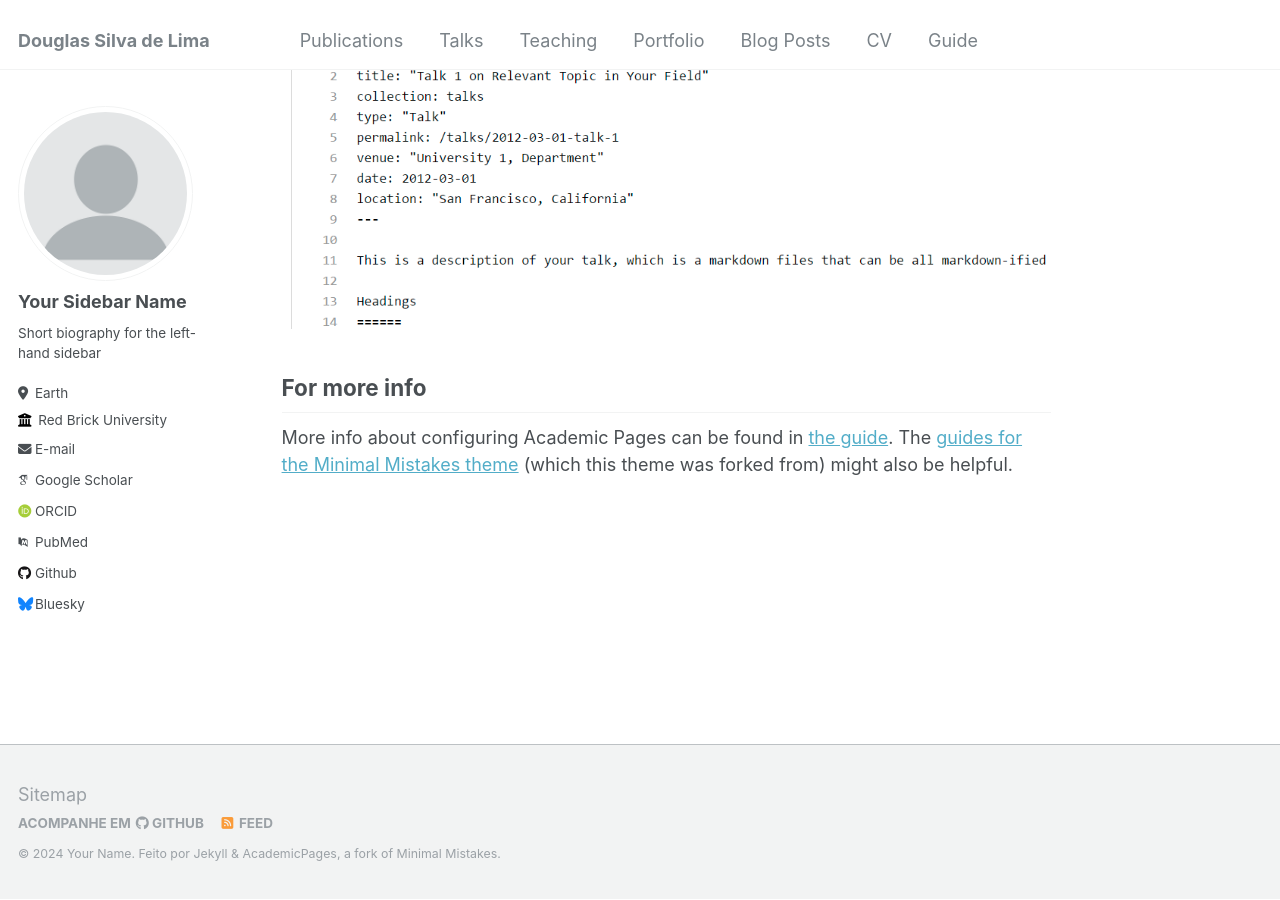
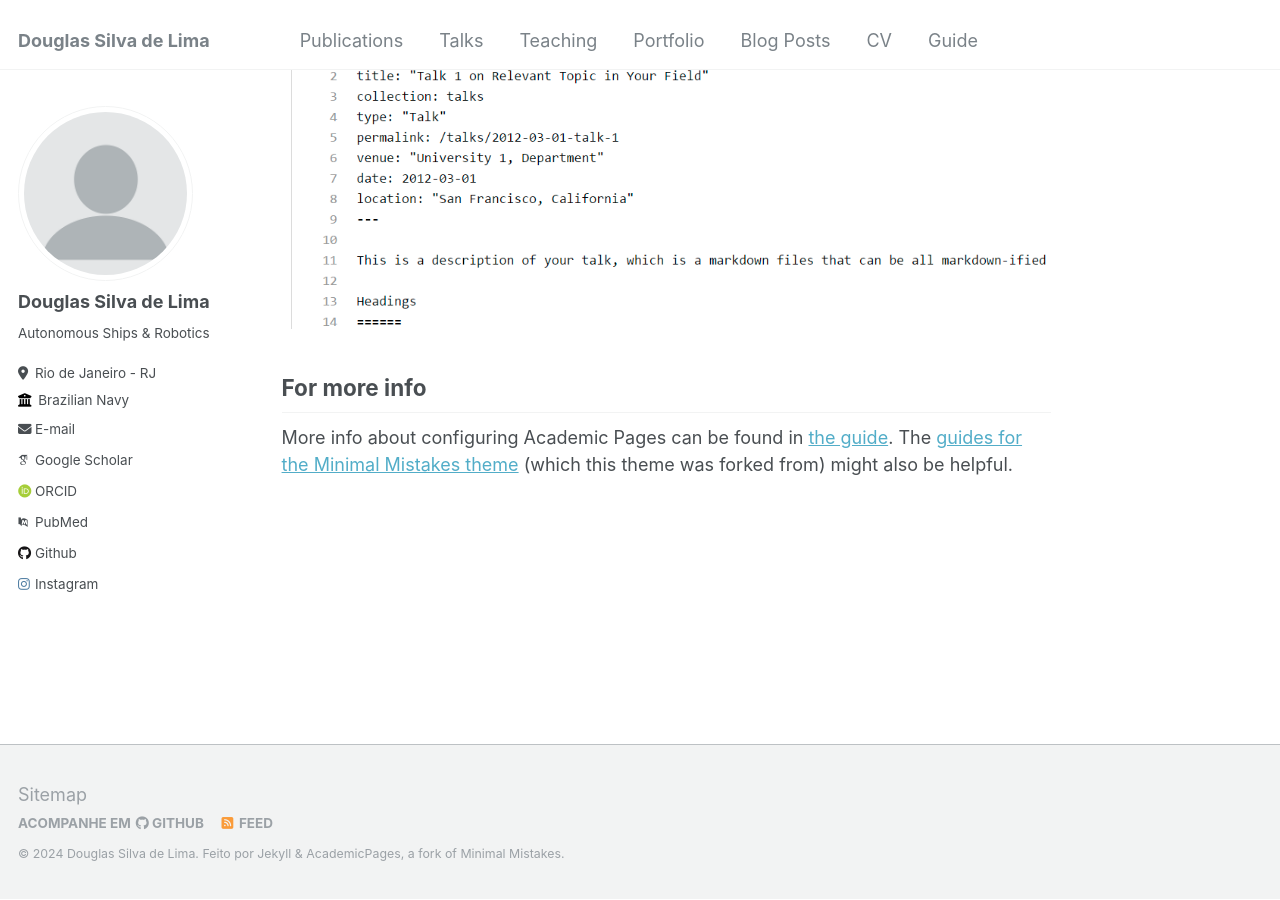
Before and after one commit to d2snc/d2snc.github.io, a Jekyll site: the page built from _pages/about.md, in a window 1280 px wide and 900 px high, scrolled down 2605 px. Built offline with Jekyll 4.4.1, drawn with Linux system fonts in a browser that asks for light colours; some web fonts are replaced.

Commit message:
Update _config.yml

```diff
--- a/_config.yml
+++ b/_config.yml
@@ -10,9 +10,9 @@
 locale                   : "pt-BR"
 title                    : "Douglas Silva de Lima"
 title_separator          : "-"
-name                     : &name "Your Name"
+name                     : &name "Douglas Silva de Lima"
 description              : &description "personal description"
-url                      : https://academicpages.github.io # the base hostname & protocol for your site e.g. "https://mmistakes.github.io"
+url                      : https://d2snc.github.io # the base hostname & protocol for your site e.g. "https://mmistakes.github.io"
 baseurl                  : "" # the subpath of your site, e.g. "/blog"
 repository               : "academicpages/academicpages.github.io"
 
@@ -22,13 +22,13 @@ repository               : "academicpages/academicpages.github.io"
 author:
   # Biographic information
   avatar           : "profile.png"
-  name             : "Your Sidebar Name"
+  name             : "Douglas Silva de Lima"
   pronouns         : # example: "she/her"
-  bio              : "Short biography for the left-hand sidebar"
-  location         : "Earth"
-  employer         : "Red Brick University"
+  bio              : "Autonomous Ships & Robotics"
+  location         : "Rio de Janeiro - RJ"
+  employer         : "Brazilian Navy"
   uri              : # URL
-  email            : "none@example.org"
+  email            : "lima.douglas@marinha.mil.br"
 
   # Academic websites
   arxiv            : # URL - Update with the correct link to your profile
@@ -43,19 +43,19 @@ author:
   bitbucket        : # Username - Update with your username on the site
   codepen          : # Username
   dribbble         : # Username
-  github           : "academicpages"
+  github           : "d2snc"
   kaggle           : # Username
   stackoverflow    : # User number or user number and name (i.e., use "1" or "1/jeff-atwood")
 
   # Social media
-  bluesky          : "bsky.app" # Replace this with you Bluesky username
+  bluesky          :  # Replace this with you Bluesky username
   facebook         : # Username
   flickr           : # Username
   foursquare       : # Username
   goodreads        : # Username
   google_plus      : # Username
   keybase          : # Username
-  instagram        : # Username
+  instagram        : "douglao95" # Username
   lastfm           : # Username
   linkedin         : # Username
   mastodon         : # URL
```
